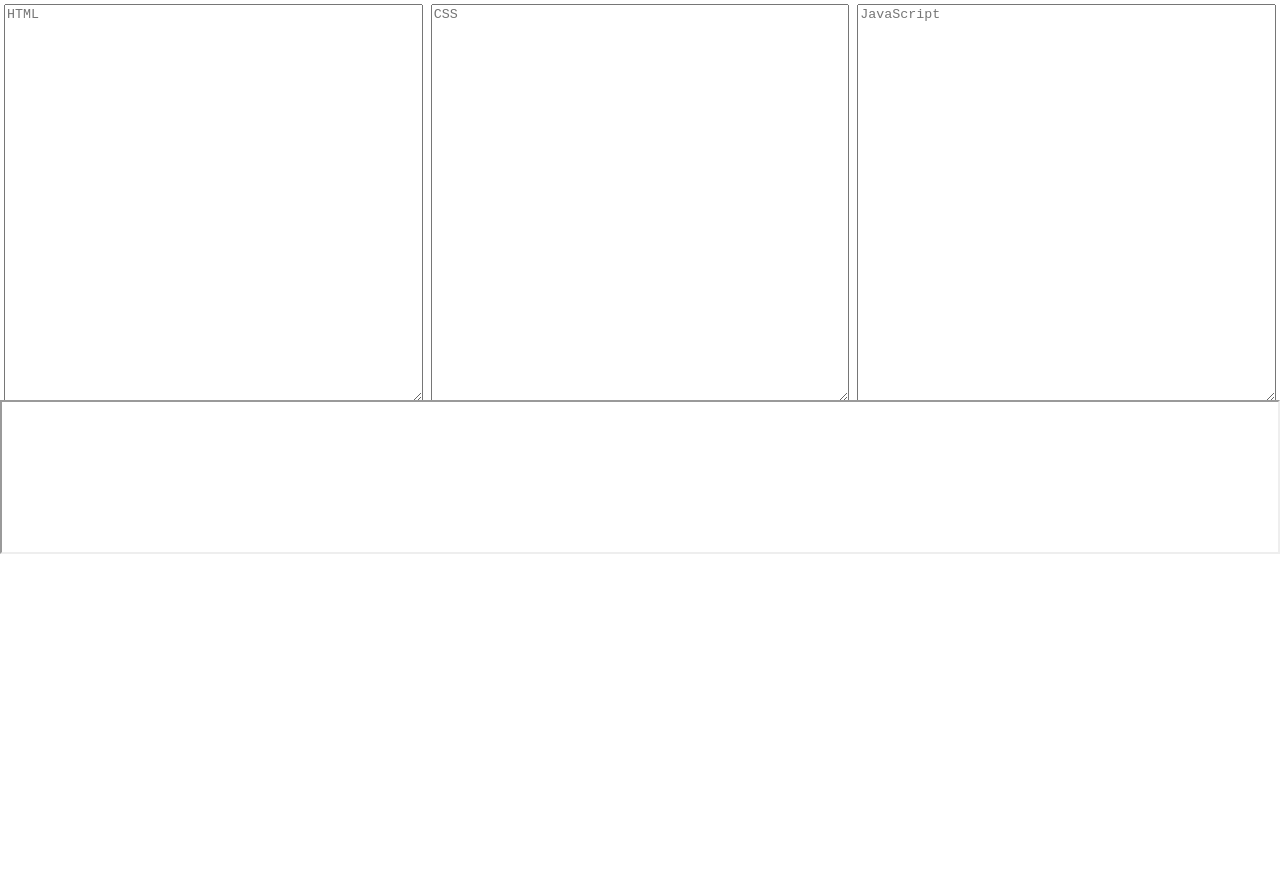
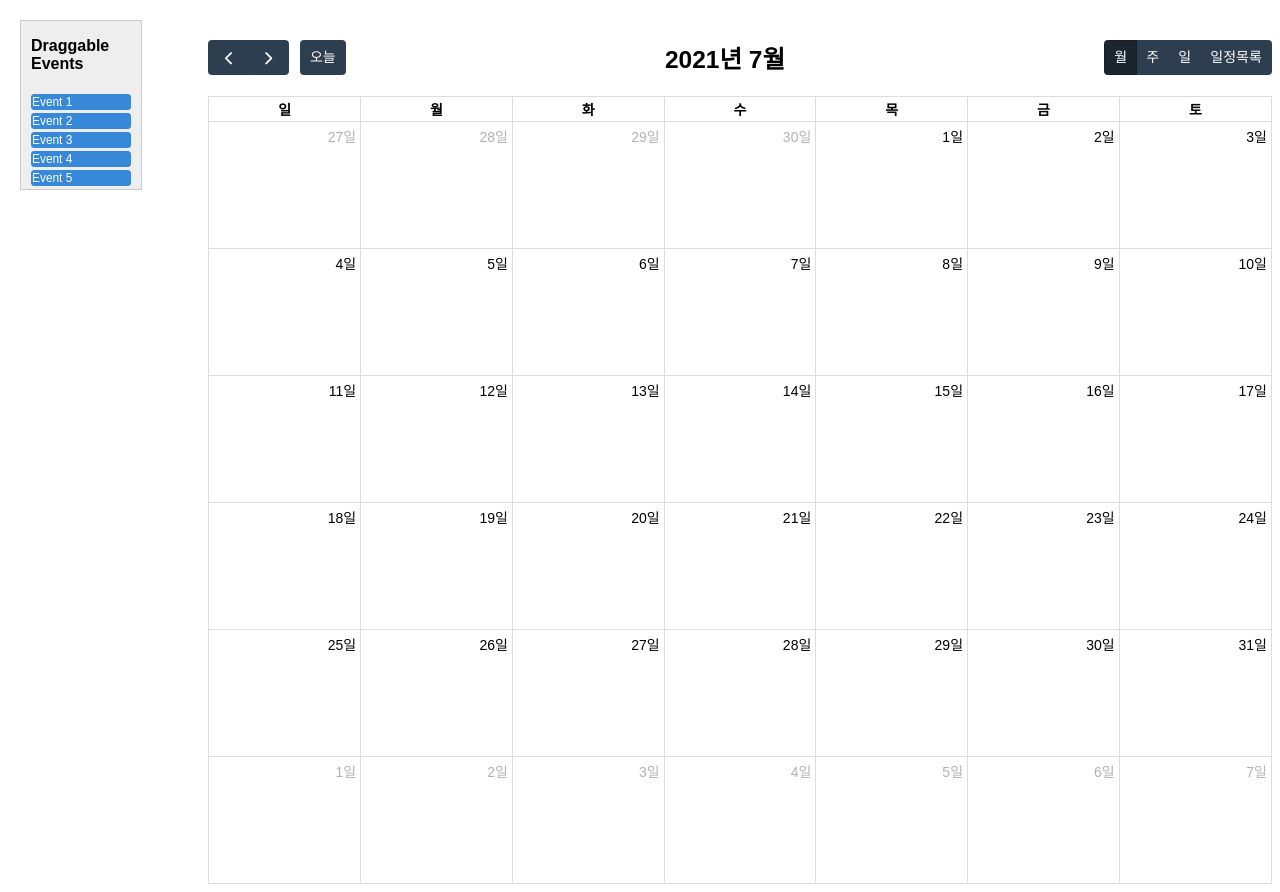
Before and after one commit to alsrb6013/project_1, a plain HTML site: page index.html in a window 1280 px wide. Before the commit the page ends 800 px from the top, so only its background shows below. Drawn offline with nearby package versions, Linux system fonts and the light colour scheme.

Commit message:
캘린더 테스트

```diff
--- a/index.html
+++ b/index.html
@@ -1,17 +1,120 @@
 <!DOCTYPE html>
-<html lang="en">
+<html>
 <head>
-    <meta charset="UTF-8">
-    <title>Coding Practice Environment</title>
-    <link rel="stylesheet" href="style.css">
+  <meta charset='utf-8' />
+  <!-- 화면 해상도에 따라 글자 크기 대응(모바일 대응) -->
+  <meta name="viewport" content="width=device-width,initial-scale=1.0,minimum-scale=1.0,maximum-scale=1.0,user-scalable=no">
+  <!-- jquery CDN -->
+  <script src="https://code.jquery.com/jquery-3.6.0.min.js"></script>
+  <!-- fullcalendar CDN -->
+  <link href='https://cdn.jsdelivr.net/npm/fullcalendar@5.8.0/main.min.css' rel='stylesheet' />
+  <script src='https://cdn.jsdelivr.net/npm/fullcalendar@5.8.0/main.min.js'></script>
+  <!-- fullcalendar 언어 CDN -->
+  <script src='https://cdn.jsdelivr.net/npm/fullcalendar@5.8.0/locales-all.min.js'></script>
+<style>
+  /* body 스타일 */
+  body {
+    margin-top: 40px;
+    font-size: 14px;
+    font-family: Arial, Helvetica Neue, Helvetica, sans-serif;
+  }
+  /* 드래그 박스의 스타일 */
+  #external-events {
+    position: fixed;
+    left: 20px;
+    top: 20px;
+    width: 100px;
+    padding: 0 10px;
+    border: 1px solid #ccc;
+    background: #eee;
+    text-align: left;
+  }
+  #external-events h4 {
+    font-size: 16px;
+    margin-top: 0;
+    padding-top: 1em;
+  }
+  #external-events .fc-event {
+    margin: 3px 0;
+    cursor: move;
+  }
+
+  #external-events p {
+    margin: 1.5em 0;
+    font-size: 11px;
+    color: #666;
+  }
+
+  #external-events p input {
+    margin: 0;
+    vertical-align: middle;
+  }
+
+  #calendar-wrap {
+    margin-left: 200px;
+  }
+
+  #calendar1 {
+    max-width: 1100px;
+    margin: 0 auto;
+  }
+</style>
 </head>
 <body>
-    <div id="editor">
-        <textarea id="htmlCode" placeholder="HTML"></textarea>
-        <textarea id="cssCode" placeholder="CSS"></textarea>
-        <textarea id="jsCode" placeholder="JavaScript"></textarea>
+  <div id='wrap'>
+    <!-- 드래그 박스 -->
+    <div id='external-events'>
+      <h4>Draggable Events</h4>
+      <div id='external-events-list'></div>
     </div>
-    <iframe id="preview"></iframe>
-    <script src="script.js"></script>
+    <!-- calendar 태그 -->
+    <div id='calendar-wrap'>
+      <div id='calendar1'></div>
+    </div>
+  </div>
+  <script>
+  (function(){
+    $(function(){
+      // 드래그 박스 취득
+      var containerEl = $('#external-events-list')[0];
+      // 설정하기
+      new FullCalendar.Draggable(containerEl, {
+        itemSelector: '.fc-event',
+        eventData: function(eventEl) {
+          return {
+            title: eventEl.innerText.trim()
+          }
+        }
+      });
+      // 드래그 아이템 추가하기
+      for(var i=1; i<=5;i++) {
+        var $div = $("<div class='fc-event fc-h-event fc-daygrid-event fc-daygrid-block-event'></div>");
+        $event = $("<div class='fc-event-main'></div>").text("Event "+i);
+        $('#external-events-list').append($div.append($event));
+      }
+      // calendar element 취득
+      var calendarEl = $('#calendar1')[0];
+      // full-calendar 생성하기
+      var calendar = new FullCalendar.Calendar(calendarEl, {
+        // 해더에 표시할 툴바
+        headerToolbar: {
+          left: 'prev,next today',
+          center: 'title',
+          right: 'dayGridMonth,timeGridWeek,timeGridDay,listWeek'
+        },
+        initialDate: '2021-07-15', // 초기 날짜 설정 (설정하지 않으면 오늘 날짜가 보인다.)
+        locale: 'ko', // 한국어 설정
+        editable: true, // 수정 가능
+        droppable: true,  // 드래그 가능
+        drop: function(arg) { // 드래그 엔 드롭 성공시
+          // 드래그 박스에서 아이템을 삭제한다.
+          arg.draggedEl.parentNode.removeChild(arg.draggedEl);
+        }
+      });
+      // 캘린더 랜더링
+      calendar.render();
+    });
+  })();
+</script>
 </body>
 </html>
```
